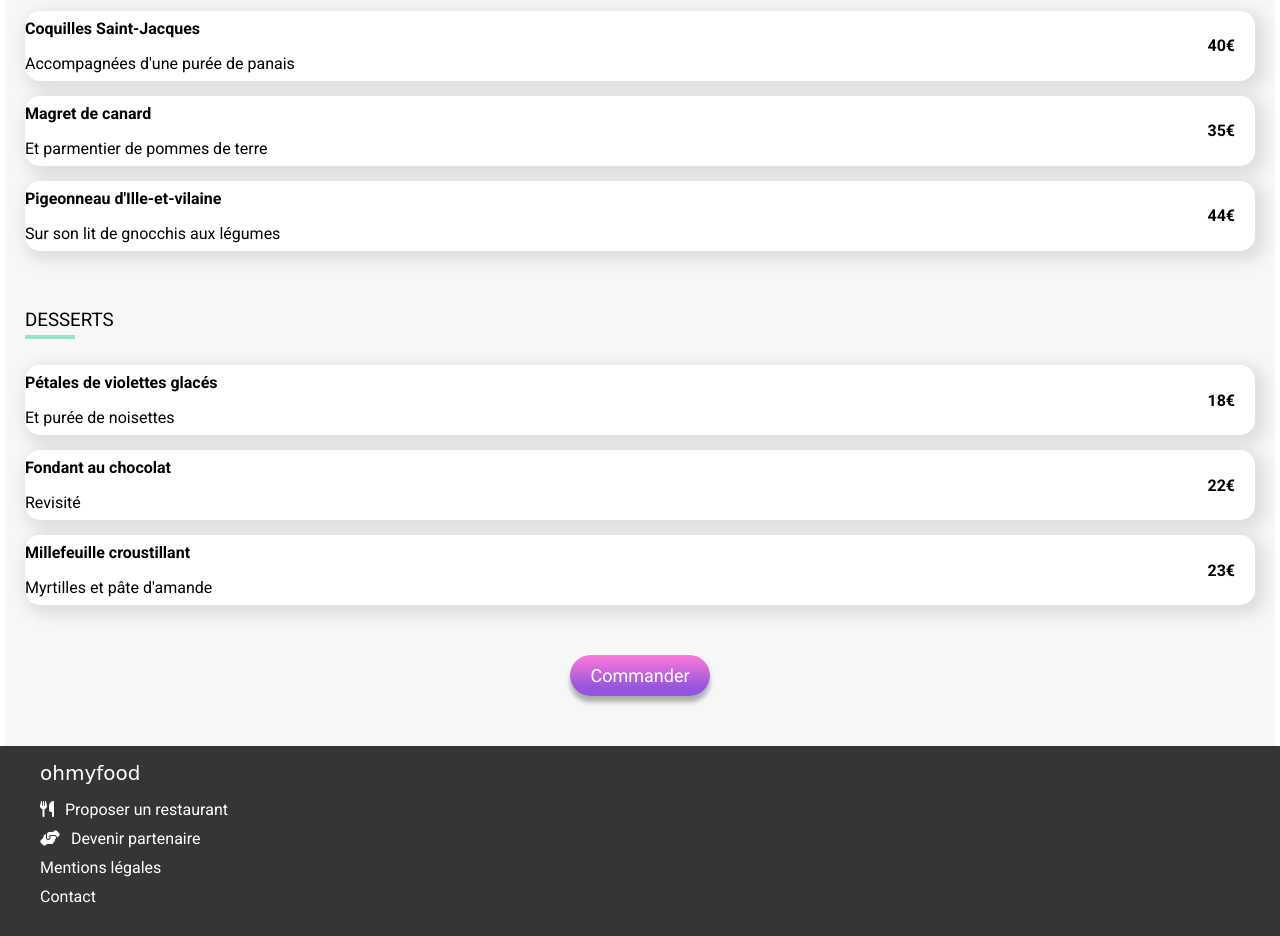
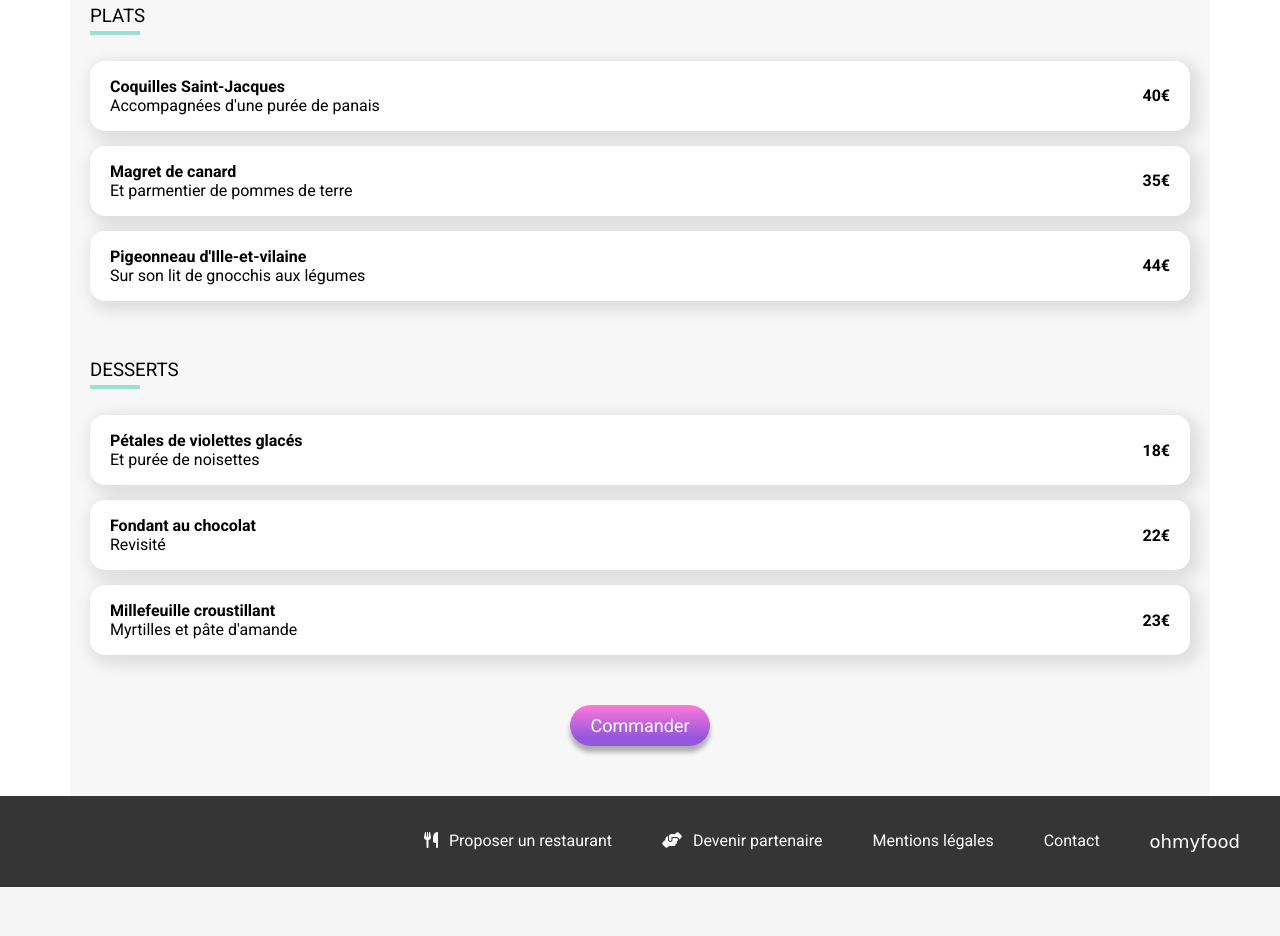
Before and after one commit to jocelynboucheny/Oh-my-food-Project, a plain HTML site: page restaurants/A-la-française.html in a window 1280 px wide. Shown: the part 766-1702 px from the top of the page. After the commit the page ends 1653 px from the top, so only its background shows below. Drawn offline with Linux system fonts and the light colour scheme; a web font is replaced by a local one.

Commit message:
code css avancement

```diff
--- a/styles/menu.css
+++ b/styles/menu.css
@@ -69,10 +69,10 @@ header{
 }
 
 .menu{
-  margin-top: -100px;
+  margin-top: -105px;
   padding: 0 20px;
   width: 100%;
-  max-width: 1230px;
+  max-width: 1100px;
   border-radius: 30px 30px 0 0;
   background-color: #F7F7F7;
 }
@@ -85,6 +85,8 @@ header{
 }
 
 .full-heart{
+  transition: -webkit-text-fill-color 3s;
+  transition: -webkit-text-stroke-color 3s;
   color:transparent;
   height: 21px;
   width: 21.68px;
@@ -143,6 +145,7 @@ header{
   background: white;
   box-shadow: 5px 5px 15px 5px rgba(0, 0, 0, 0.1);
   position: relative;
+  overflow: hidden;
 }
 
 .validation-box{
@@ -153,20 +156,47 @@ header{
   right: 0px;
   padding: 0 13px;
   height: 100%;
+  animation: move-right 2s ease;
 }
 
 .menu-grid-case:hover .validation-box{
   display: flex;
   justify-content: center;
   align-items: center;
-  animation: move-left 0.5s ease;
+  animation: move-left 2s ease;
   transform-origin: right;
 }
 
+.validation-box i {
+  font-size: 30px;
+  color: white;
+}
+
+.menu-grid-case:hover .menu-case-price{
+  padding-right: 70px;
+  transition: 2s ease;
+}
+
+.menu-case-dish{
+  white-space: nowrap;
+  overflow: hidden;
+  margin-left: 20px;
+}
+
+.menu-case-dish p{
+  overflow:hidden;
+  text-overflow: ellipsis;
+  margin: 0;
+}
+
 @keyframes move-left{
-  0%{transform: scaleX(0)};
-  100%{transform: scaleX(-50px)};
+  from{transform: scaleX(0)};
+   to{transform: scaleX(-50px)};
+}
 
+@keyframes move-right{
+  from {transform: scaleX(-50px)};
+   to{transform: scaleX(0)};
 }
 
 .menu-case-price{
@@ -185,6 +215,61 @@ header{
   justify-content: space-between;
   align-items: center;
 }
+
+.opacity{
+  animation: opacity 1s both;
+}
+
+@keyframes opacity {
+  0%{
+    opacity: 0;
+  }
+  100%{
+    opacity: 1;
+  }
+}
+
+#case-1{
+  animation-delay: 0.1s;
+}
+
+#case-2{
+  animation-delay: 0.2s;
+}
+
+#case-3{
+  animation-delay: 0.3s;
+}
+
+#case-4{
+  animation-delay: 0.4s;
+}
+
+#case-5{
+  animation-delay: 0.5s;
+}
+
+#case-6{
+  animation-delay: 0.6s;
+}
+
+#case-7{
+  animation-delay: 0.7s;
+}
+
+#case-8{
+  animation-delay: 0.8s;
+}
+
+#case-9{
+  animation-delay: 0.9s;
+}
+
+#case-10{
+  animation-delay: 1s;
+}
+
+
 
 .menu-contain-button{
   display: flex;
@@ -253,3 +338,38 @@ header{
     font-size: 16px;
     font-weight: 400;
   }
+
+  @media screen and (min-width:1100px) {
+
+    .footer-bloc{
+      margin-left: 30%;
+      display: flex;
+      flex-direction: row;
+      justify-content: space-between;
+    }
+
+    .footer-link{
+      padding-top: 15px;
+      font-size: 16px;
+      font-weight: 400;
+    }
+
+    .footer-logo{
+      font-size: 18px;
+      font-weight: 400;
+      order:1;
+    }
+
+    .image-menu{
+      margin-top: 0;
+    }
+
+    .menu{
+      margin-top: -50px;
+    }
+
+    .footer{
+      padding-top: 20px;
+    }
+
+  }
--- a/styles/style.css
+++ b/styles/style.css
@@ -214,6 +214,7 @@ body a{
   cursor: pointer;
   transition: 0.4s;
   box-shadow: 0px 0px 10px 0px rgba(0,0,0,0.65);
+  background: white;
 }
 
 .operation-title{
@@ -243,7 +244,7 @@ body a{
 
 .restaurants{
   margin: 0;
-  padding: 20px;
+  padding: 20px 5%;
   display: flex;
   justify-content: center;
   width: 90%;
@@ -310,9 +311,55 @@ body a{
 
 .restaurant-bloc-heart{
   margin-right: 20px;
+
 }
 
+/*.empty-heart{
+  color:transparent;
+  height: 21px;
+  width: 21.68px;
+  background-clip: text;
+  -webkit-background-clip: text;
+  -webkit-text-fill-color: white;
+  -webkit-text-stroke-width: 1px;
+  -webkit-text-stroke-color: #101010;
+  animation: color-in 2s;
+  position:absolute;
+  left: 10px;
+}
+
+@keyframes color-in{
+  from {opacity: 0;}
+  to{opacity: 1;}
+}
+
+@keyframes color-out{
+  from {opacity: 1;}
+  to{opacity: 0;}
+}
+
+
 .full-heart{
+  color:transparent;
+  height: 21px;
+  width: 21.68px;
+  background-clip: text;
+  -webkit-background-clip: text;
+  -webkit-text-stroke-width: 1px;
+  background-image: linear-gradient(180deg,var(--second-color) 0%,var(--main-color) 80%);
+  -webkit-text-fill-color: transparent;
+  -webkit-text-stroke-color: transparent;
+  opacity: 1;
+
+}
+
+.full-heart:hover{
+  animation: color-in 2s;
+}*/
+
+.full-heart{
+  transition: -webkit-text-fill-color 3s;
+  transition: -webkit-text-stroke-color 3s;
   color:transparent;
   height: 21px;
   width: 21.68px;
@@ -323,12 +370,15 @@ body a{
   -webkit-text-stroke-color: #101010;
 }
 
+
 .full-heart:hover{
-  transition: 0.5s;
+  transition: 2s;
   background-image: linear-gradient(180deg,var(--second-color) 0%,var(--main-color) 80%);
   -webkit-text-fill-color: transparent;
   -webkit-text-stroke-color: transparent;
 }
+
+
 
 .restaurant-bloc-name{
   font-size: 18px;
@@ -380,3 +430,75 @@ body a{
   font-size: 16px;
   font-weight: 400;
 }
+
+@media screen and (min-width:1100px) {
+
+  .footer-bloc{
+    margin-left: 30%;
+    display: flex;
+    flex-direction: row;
+    justify-content: space-between;
+  }
+
+  .footer-link{
+    padding-top: 15px;
+    font-size: 16px;
+    font-weight: 400;
+  }
+
+  .footer-logo{
+    font-size: 18px;
+    font-weight: 400;
+    order:1;
+  }
+
+  .footer{
+    padding-top: 20px;
+  }
+
+  .operation-steps{
+    display: flex;
+    justify-content: center;
+    flex-direction: row;
+    width: 100%;
+  }
+
+  .operation-step p{
+    padding-right: 10px;
+  }
+
+  .operation{
+    padding-left: 100px;
+    padding-right: 0;
+    width: 830px;
+  }
+
+  .operation-bloc{
+    align-items: flex-start;
+  }
+
+  .operation-title{
+    margin-bottom: 20px;
+  }
+
+  .restaurants-cards{
+    display: flex;
+    flex-direction: row;
+    gap: 20px;
+  }
+
+  .restaurants{
+    width: 100%;
+    padding: 20px 0;
+  }
+
+  .restaurants-bloc{
+    width: 930px;
+    padding-left: 100px;
+  }
+
+  .restaurant-card{
+    width: 230px;
+  }
+
+}
```
Also changed, not shown: index.html (+3 -0 lines).
